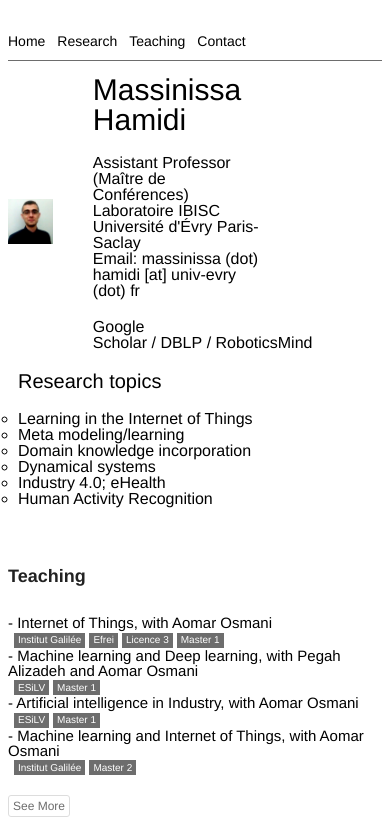
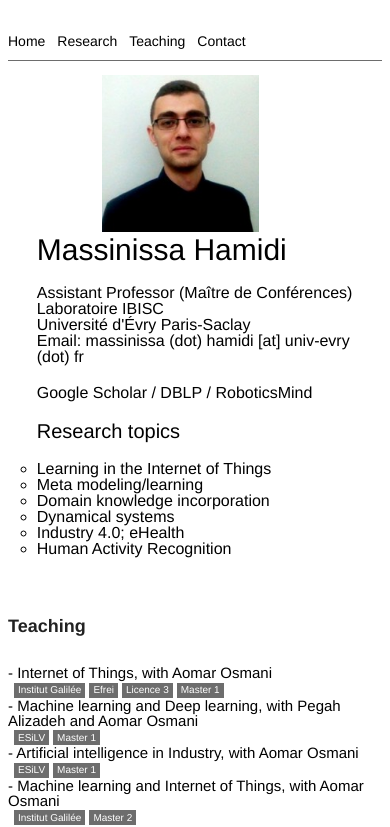
Before and after one commit to HamidiMassinissa/hamidimassinissa.github.io, a React (Create React App) app: page / in a window 390 px wide. Shown: the top 827 px of the page. Built offline with nearby package versions, Linux system fonts and the light colour scheme; a web font is replaced by a local one.

Commit message:
Adjusted layout of home page

```diff
--- a/src/style/components/_home.scss
+++ b/src/style/components/_home.scss
@@ -21,7 +21,10 @@
   }
 
   &__main {
-      margin: 0 0 50px 0;
+    display:flex;
+    flex-direction: row;
+    justify-content: space-between;
+    margin: 0 0 50px 0;
   }
 
   &__main p {
@@ -40,7 +43,7 @@
   }
 
   &__contact-information {
-      width: 50%;
+      width: 45%;
       height: 100%;
       display: inline-block;
       padding: 0 10px 0 10px;
@@ -52,11 +55,24 @@
   }
 
   &__research-topics {
-      width: auto;
+      width: 30%;
       display: inline-block;
       padding: 0 10px 0 10px;
       vertical-align: middle;
   }
+
+  @media screen and (max-width: 600px) {
+  &__main {
+    flex-direction: column;
+    align-items: center;
+  }
+  &__main-image-container {
+    width: 50%;
+  }
+  &__contact-information, &__research-topics {
+    width: 90%;
+  }
+}
 
   &__research-topics li {
       list-style-type: circle;
```
